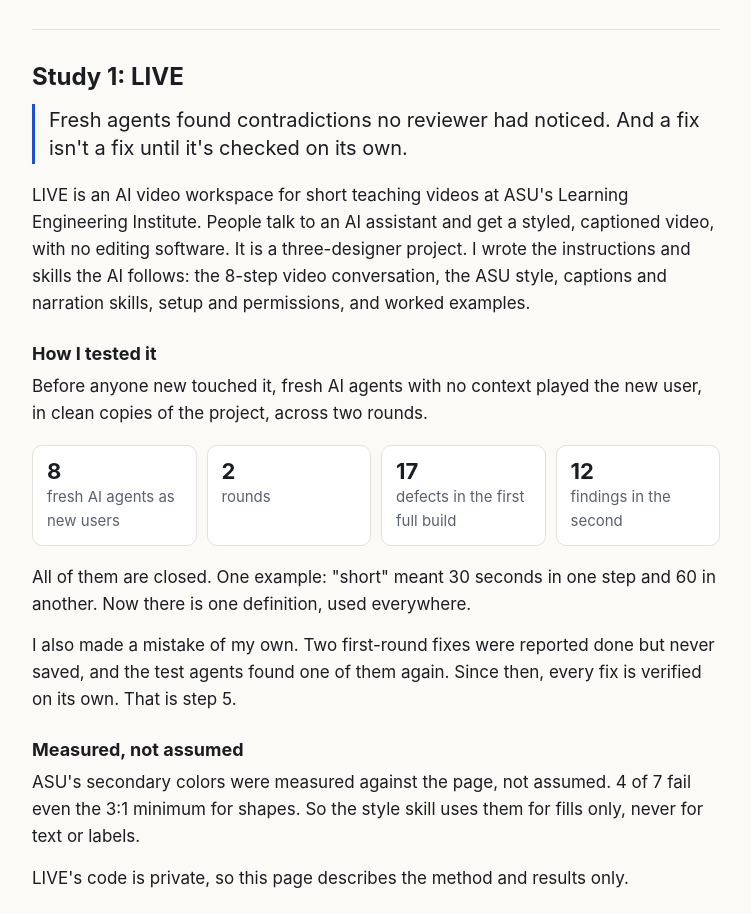
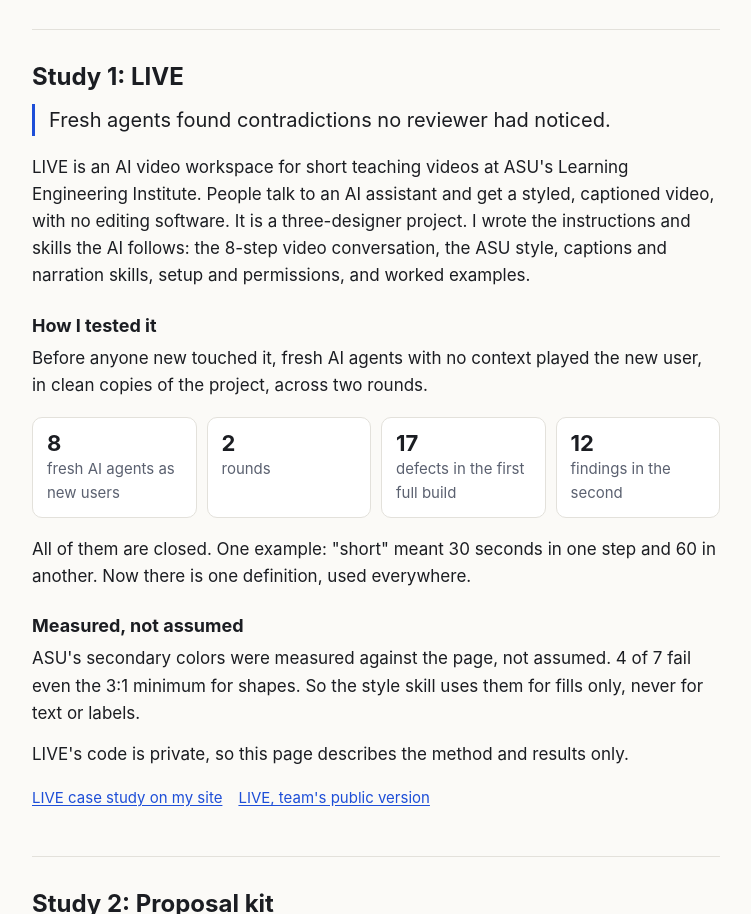
Before and after one commit to gauravbasantani/fresh-agent-testing, a plain HTML site: page index.html in a window 1280 px wide. Shown: the part 1381-2295 px from the top of the page, without its empty margins (264-1015 px from the left). Drawn offline with Linux system fonts and the light colour scheme.

Commit message:
Remove an unsourced line

```diff
--- a/index.html
+++ b/index.html
@@ -128,7 +128,7 @@ footer { border-top: 1px solid var(--line); margin-top: 40px; padding: 24px 0 48
 
 <section id="live">
   <h2>Study 1: LIVE</h2>
-  <p class="lesson">Fresh agents found contradictions no reviewer had noticed. And a fix isn't a fix until it's checked on its own.</p>
+  <p class="lesson">Fresh agents found contradictions no reviewer had noticed.</p>
   <p>LIVE is an AI video workspace for short teaching videos at ASU's Learning Engineering Institute. People talk to an AI assistant and get a styled, captioned video, with no editing software. It is a three-designer project. I wrote the instructions and skills the AI follows: the 8-step video conversation, the ASU style, captions and narration skills, setup and permissions, and worked examples.</p>
   <h3>How I tested it</h3>
   <p>Before anyone new touched it, fresh AI agents with no context played the new user, in clean copies of the project, across two rounds.</p>
@@ -139,7 +139,6 @@ footer { border-top: 1px solid var(--line); margin-top: 40px; padding: 24px 0 48
     <li><strong>12</strong>findings in the second</li>
   </ul>
   <p>All of them are closed. One example: "short" meant 30 seconds in one step and 60 in another. Now there is one definition, used everywhere.</p>
-  <p>I also made a mistake of my own. Two first-round fixes were reported done but never saved, and the test agents found one of them again. Since then, every fix is verified on its own. That is step 5.</p>
   <h3>Measured, not assumed</h3>
   <p>ASU's secondary colors were measured against the page, not assumed. 4 of 7 fail even the 3:1 minimum for shapes. So the style skill uses them for fills only, never for text or labels.</p>
   <p>LIVE's code is private, so this page describes the method and results only.</p>
```
